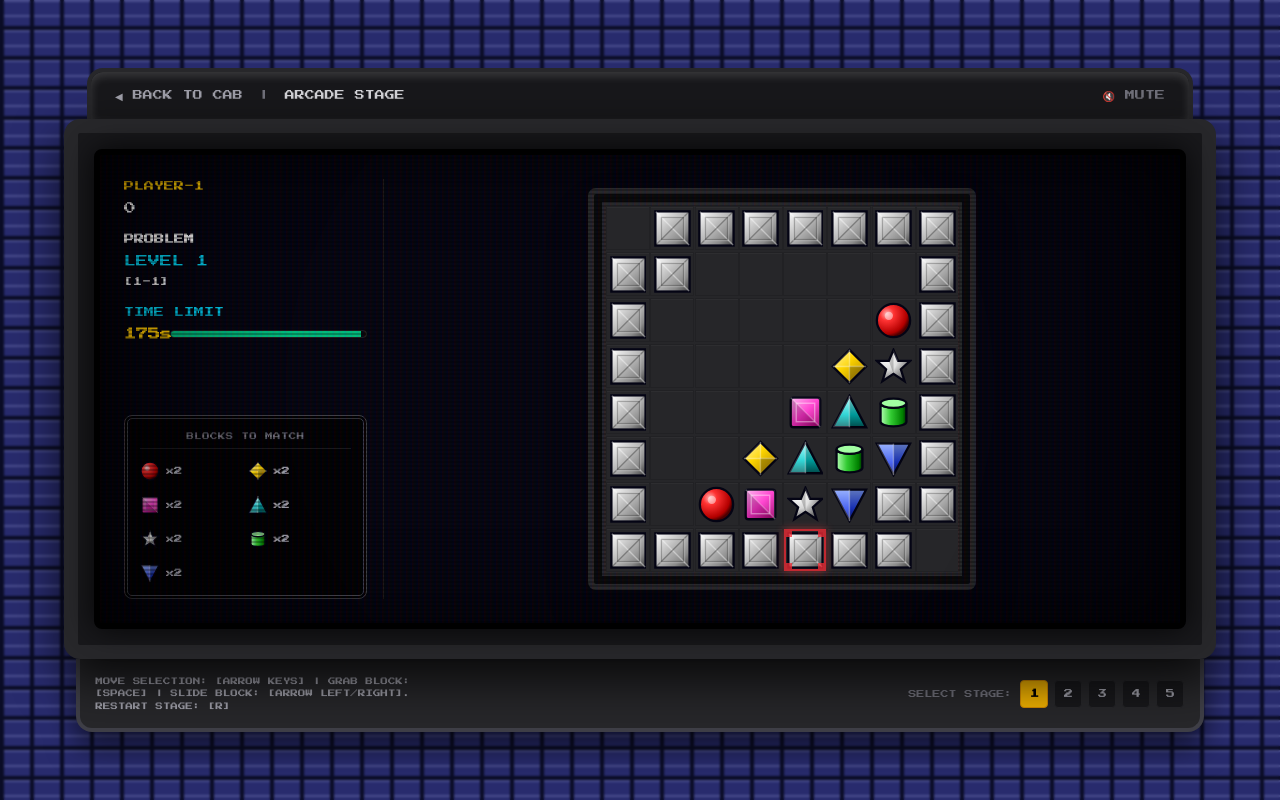
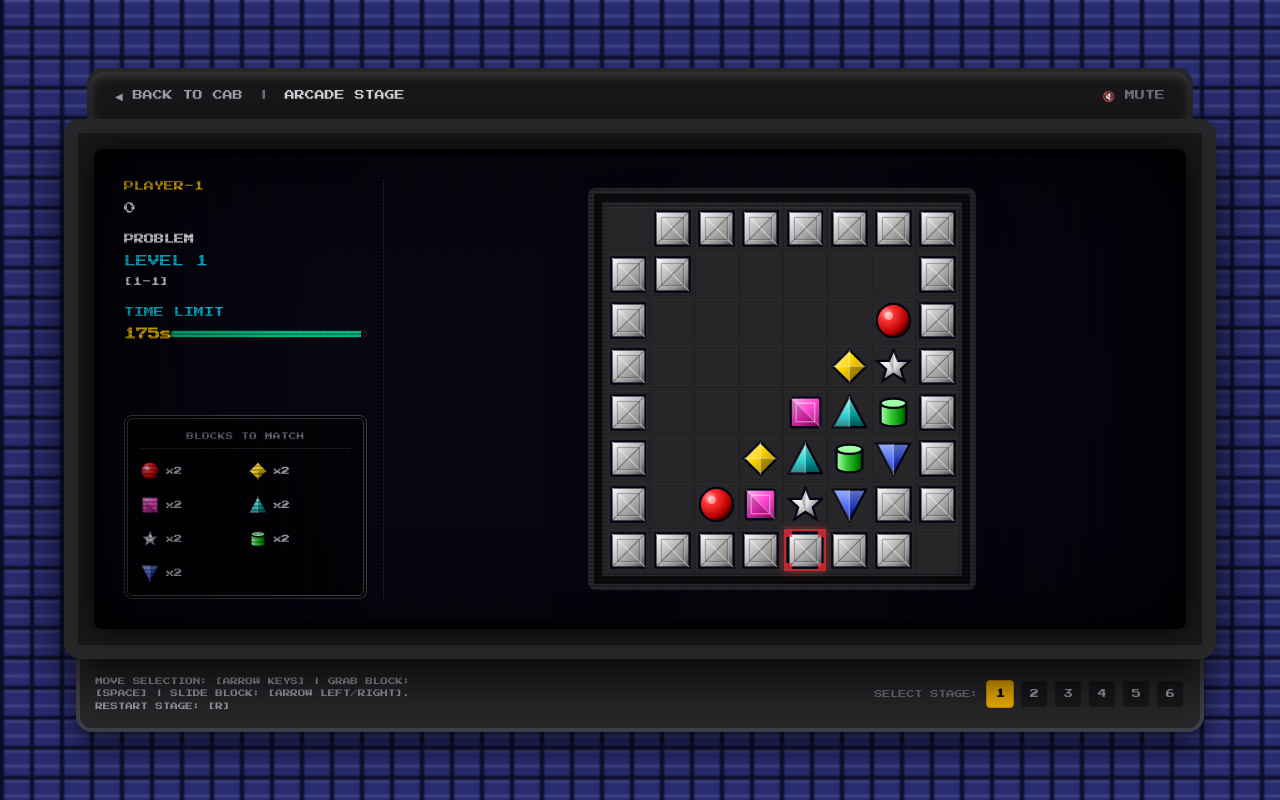
Before and after one commit to bloodstrawberry/puzznic, a Next.js app: page /game in a window 1280 px wide. Built offline with nearby package versions, Linux system fonts and the light colour scheme.

Commit message:
최초 시작시 오토 벽 이동

```diff
--- a/app/game/game-engine.tsx
+++ b/app/game/game-engine.tsx
@@ -1065,7 +1065,7 @@ export const useGameEngine = (
 
   // Interval timer for auto-moving walls (patrol slabs)
   useEffect(() => {
-    if (isEditorMode || !hasMovedFirstBlock) return;
+    if (isEditorMode) return;
 
     const interval = setInterval(() => {
       const {
@@ -1299,7 +1299,7 @@ export const useGameEngine = (
     }, 450);
 
     return () => clearInterval(interval);
-  }, [isEditorMode, hasMovedFirstBlock, runPhysicsLoop, setCursor]);
+  }, [isEditorMode, runPhysicsLoop, setCursor]);
 
   // Interval timer for shooter blocks
   useEffect(() => {
--- a/app/level/real-map.json
+++ b/app/level/real-map.json
@@ -34,42 +34,54 @@
     "name": "LEVEL 1-3",
     "timeLimit": 120,
     "grid": [
-      [1, 0, 0, 0, 0, 0, 0, 1],
-      [1, 0, 9, 0, 0, 9, 0, 1],
-      [1, 0, 1, 10, 10, 1, 0, 1],
-      [1, 1, 0, 11, 11, 0, 1, 1],
-      [1, 0, 0, 0, 0, 5, 0, 1],
-      [1, 6, 5, 7, 0, 7, 6, 1],
-      [1, 1, 1, 1, 7, 1, 1, 1]
+      [1, 1, 1, 1, 1, 1, 1, 1, 1, 1],
+      [1, 3, 0, 1, 1, 1, 0, 5, 0, 1],
+      [1, 4, 3, 0, 1, 0, 4, 2, 5, 1],
+      [1, 1, 4, 2, 0, 4, 2, 1, 1, 1],
+      [1, 1, 1, 3, 2, 3, 1, 1, 1, 1],
+      [1, 1, 1, 1, 1, 1, 1, 1, 1, 1]
     ]
   },
   {
     "name": "LEVEL 1-4",
     "timeLimit": 90,
     "grid": [
-      [0, 0, 0, 0, 0, 0, 0, 0, 0, 0, 0, 0],
-      [0, 0, 0, 0, 0, 23, 0, 0, 0, 0, 0, 0],
-      [0, 9, 0, 1, 1, 0, 0, 1, 1, 0, 9, 0],
-      [0, 1, 0, 0, 0, 0, 0, 0, 0, 0, 1, 0],
-      [0, 0, 10, 0, 0, 10, 10, 0, 0, 10, 0, 0],
-      [1, 0, 1, 11, 11, 1, 1, 11, 11, 1, 0, 1],
-      [1, 6, 1, 1, 1, 1, 1, 1, 1, 1, 6, 1],
-      [1, 1, 1, 1, 1, 1, 1, 1, 1, 1, 1, 1]
+      [1, 1, 1, 1, 1, 1, 1, 1, 1, 1],
+      [1, 0, 5, 0, 2, 0, 0, 0, 0, 1],
+      [1, 0, 4, 0, 5, 0, 0, 0, 0, 1],
+      [1, 0, 3, 0, 3, 0, 7, 0, 6, 1],
+      [1, 0, 2, 0, 4, 0, 6, 0, 7, 1],
+      [1, 1, 1, 1, 1, 1, 1, 1, 1, 1]
     ]
   },
   {
     "name": "LEVEL 1-5",
     "timeLimit": 120,
     "grid": [
-      [0, 0, 0, 0, 0, 0, 0, 0, 0],
-      [0, 0, 0, 0, 0, 0, 0, 0, 0],
-      [0, 0, 0, 9, 9, 9, 0, 0, 0],
-      [0, 0, 10, 1, 1, 1, 10, 0, 0],
-      [0, 11, 1, 0, 22, 0, 1, 11, 0],
-      [6, 1, 0, 0, 0, 0, 0, 1, 6],
-      [1, 1, 1, 0, 0, 0, 1, 1, 1],
-      [1, 1, 1, 1, 1, 1, 1, 1, 1],
-      [1, 1, 1, 1, 1, 1, 1, 1, 1]
+      [0, 0, 0, 0, 1, 1, 1, 1],
+      [0, 0, 0, 0, 1, 0, 2, 1],
+      [0, 0, 0, 1, 1, 0, 3, 1],
+      [0, 0, 1, 1, 0, 4, 1, 1],
+      [0, 0, 1, 0, 0, 1, 1, 0],
+      [0, 1, 1, 0, 0, 1, 0, 0],
+      [1, 1, 0, 0, 1, 1, 0, 0],
+      [1, 2, 3, 1, 1, 0, 0, 0],
+      [1, 4, 22, 1, 0, 0, 0, 0],
+      [1, 1, 1, 1, 0, 0, 0, 0],
+      [1, 1, 1, 1, 0, 0, 0, 0]
+    ]
+  },
+  {
+    "name": "LEVEL 1-6",
+    "timeLimit": 180,
+    "grid": [
+      [1, 1, 1, 1, 0],
+      [1, 0, 3, 1, 0],
+      [1, 0, 2, 1, 1],
+      [1, 22, 3, 2, 1],
+      [1, 0, 2, 1, 1],
+      [1, 1, 3, 1, 0],
+      [0, 1, 1, 1, 0]
     ]
   }
 ]
```
